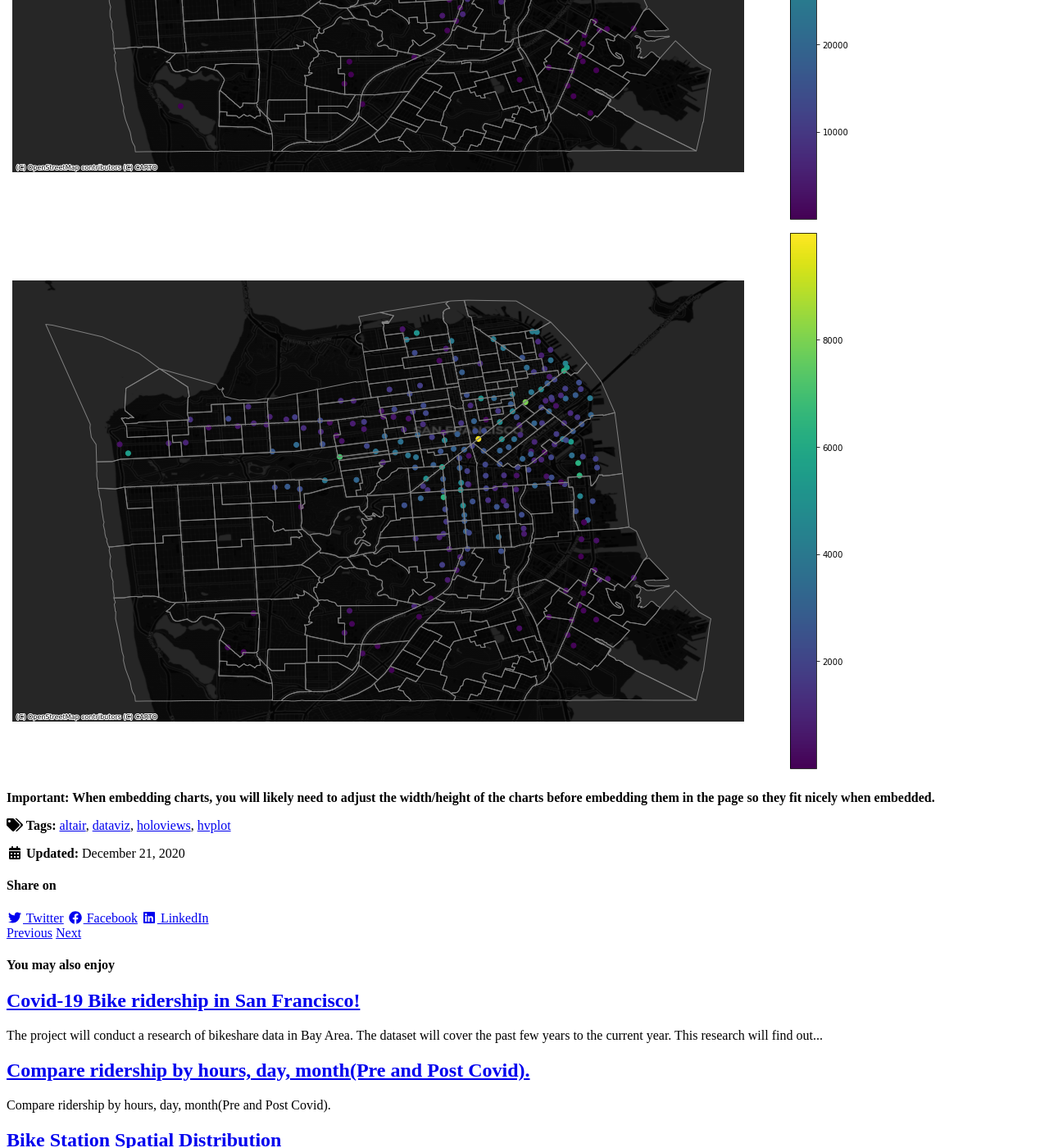
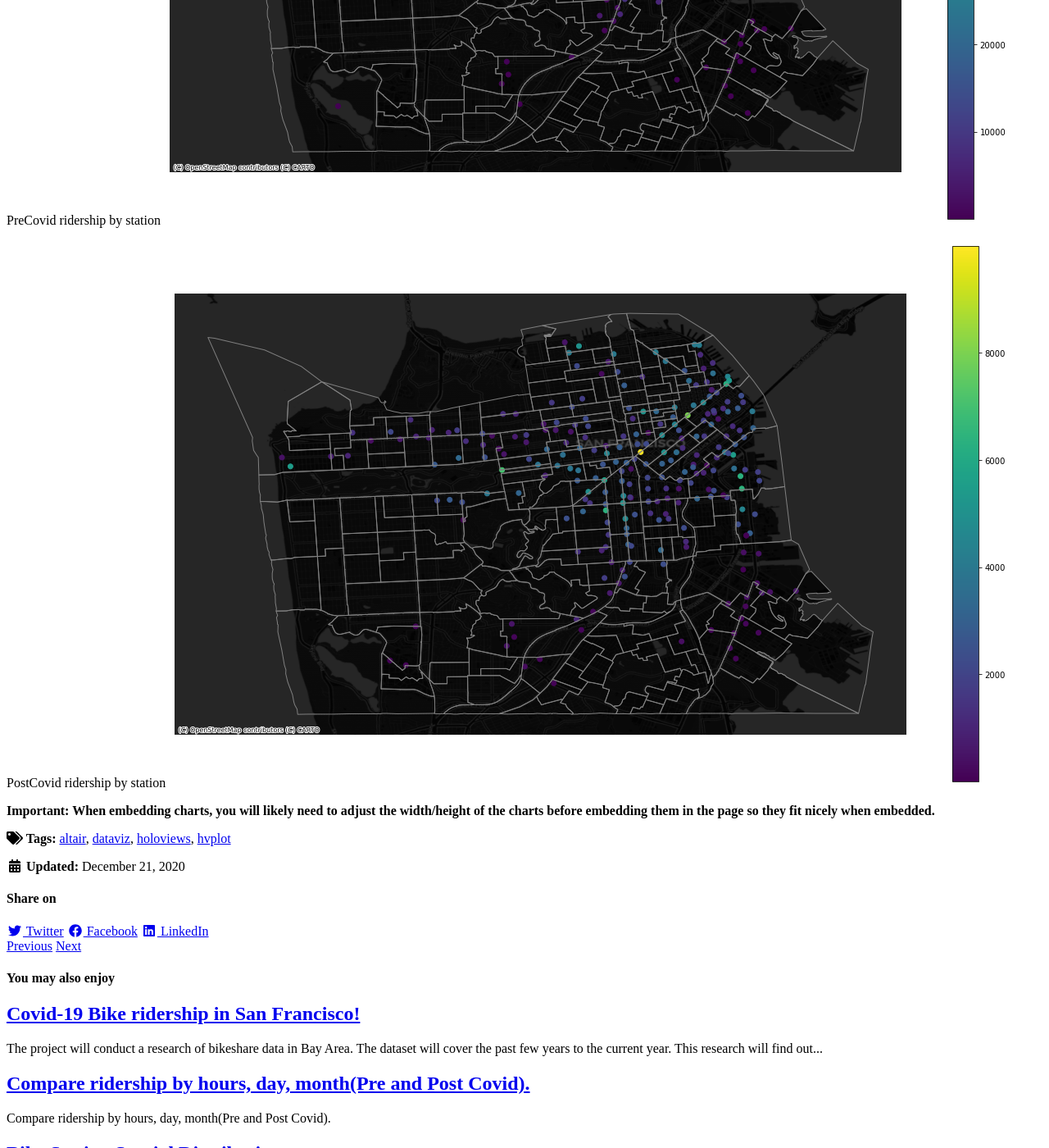
Before and after one commit to djzzhu/MUSA_550_FINAL, a Jekyll site: the page built from _posts/2019-04-13-measles-charts.md, in a window 1280 px wide and 1400 px high, scrolled down 952 px. Shown: the whole window at 82% size. Built offline with Jekyll 4.4.1, drawn with Linux system fonts in a browser that asks for light colours; cached includes are drawn as plain includes; nearby versions of some CDN libraries.

Commit message:
Update 2019-04-13-measles-charts.md

```diff
--- a/_posts/2019-04-13-measles-charts.md
+++ b/_posts/2019-04-13-measles-charts.md
@@ -3,7 +3,7 @@
 date: 2020-12-21
 published: true
 tags: [dataviz, altair, hvplot, holoviews]
-excerpt: "Embedding interactive charts on static pages using Jekyll."
+excerpt: "Spatial Analysis of ridership by Census Tracts and Stations"
 altair-loader:
   altair-chart-1: "charts/Top10_Ridership_pre.json"
   altair-chart-2: "charts/Top10_Ridership_post.json"
@@ -22,9 +22,6 @@
 
 Below is a chart of the incidence of measles since 1928 for the 50 US states.
 
-<div id="altair-chart-1"></div>
-<div id="altair-chart-2"></div>
-
 This was produced using Altair and embedded in this static web page. Note that you can also display Python code on this page:
 
 
@@ -37,9 +34,14 @@
 <div id="hv-chart-3"></div>
 <div id="hv-chart-4"></div>
 
+PreCovid ridership by station
+![PreCovid ridership by station]({{ site.url }}{{ site.baseurl }}/assets/images/PreCovid ridership by station.png)
 
-![PreCovid ridership by station]({{ site.url }}{{ site.baseurl }}/assets/images/PreCovid ridership by station.png)
+PostCovid ridership by station
 ![PostCovid ridership by station]({{ site.url }}{{ site.baseurl }}/assets/images/PostCovid ridership by station.png)
+
+<div id="altair-chart-1"></div>
+<div id="altair-chart-2"></div>
 
 
 **Important: When embedding charts, you will likely need to adjust the width/height of the charts before embedding them in the page so they fit nicely when embedded.**
```
